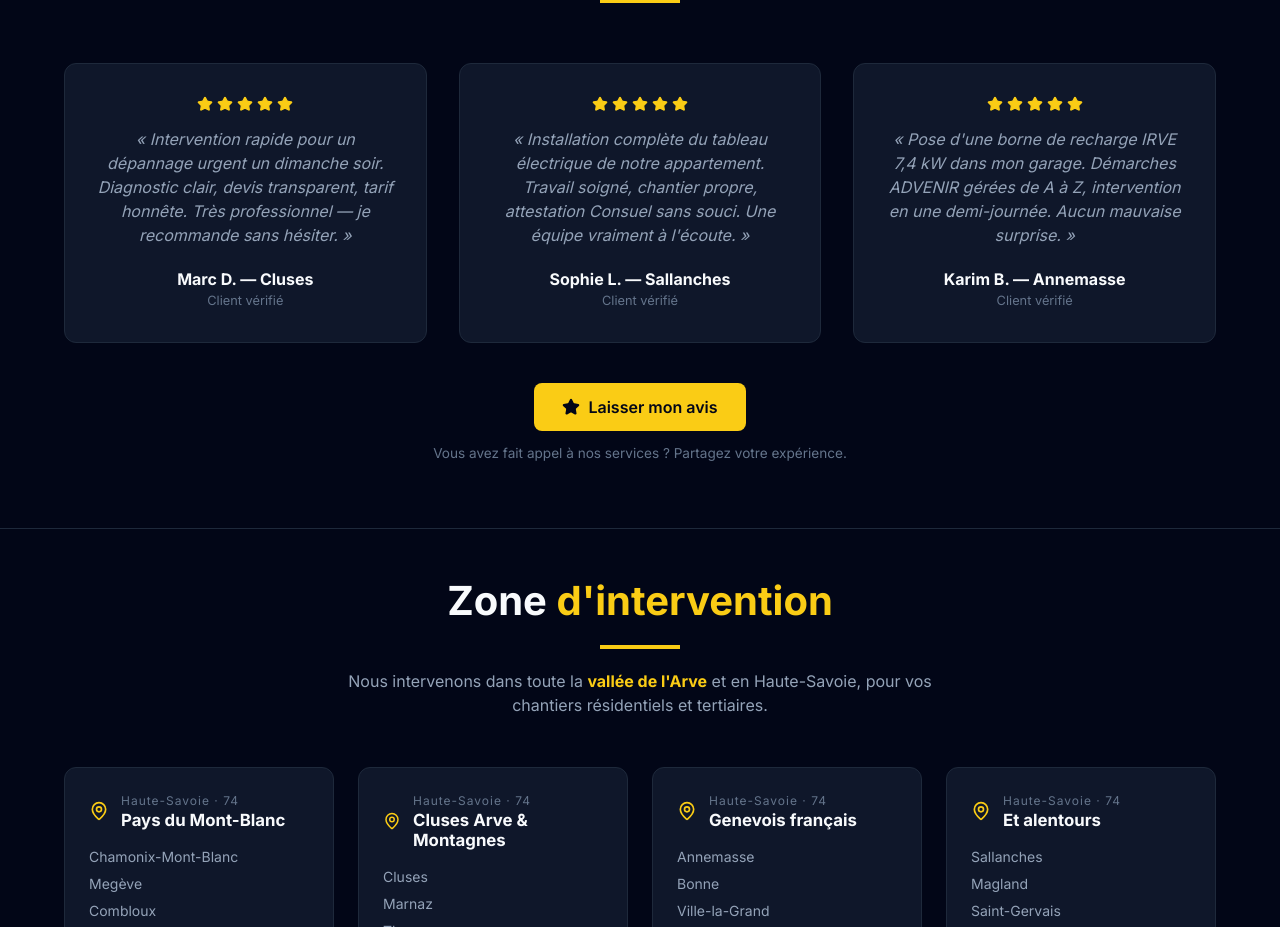
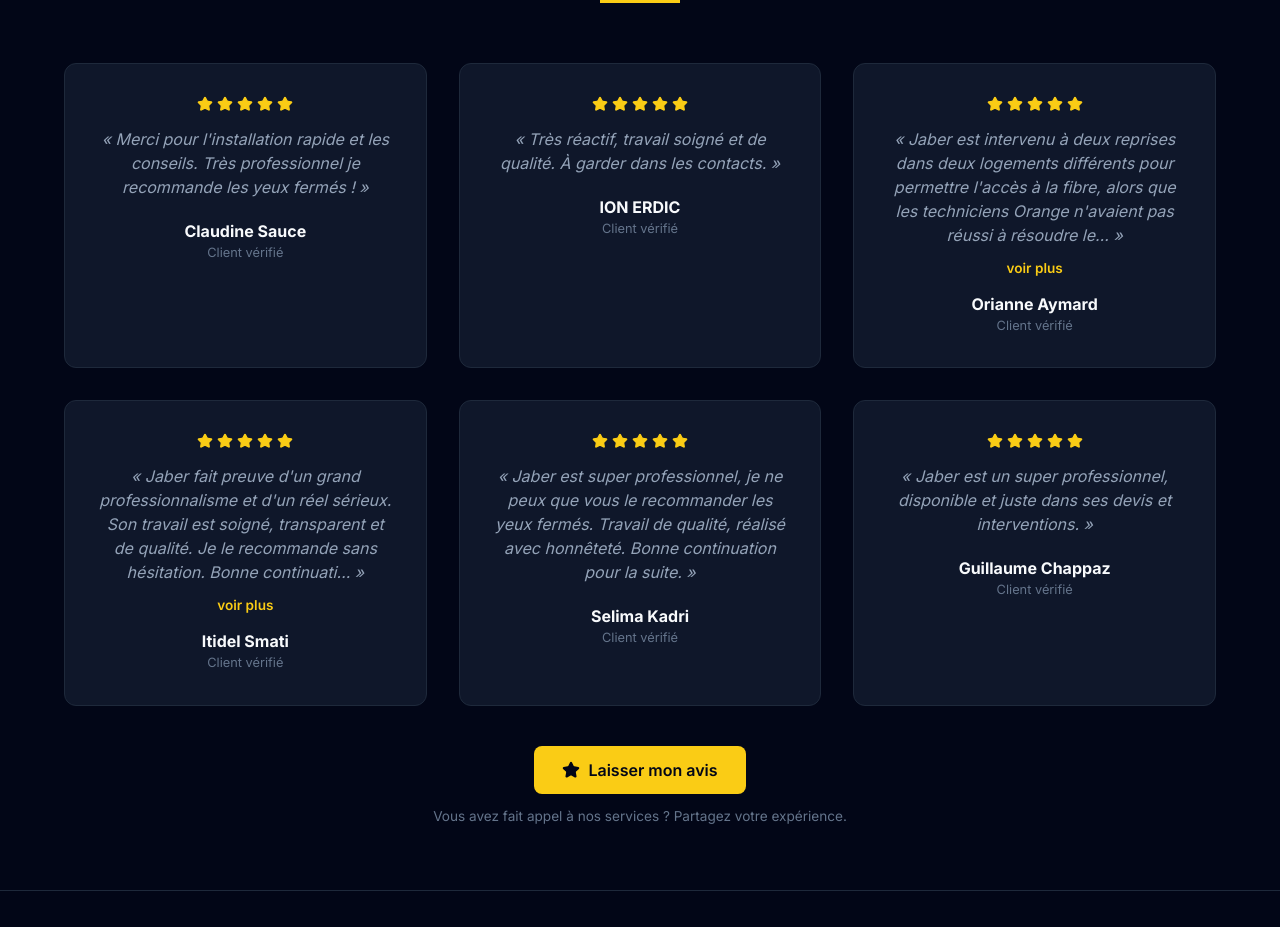
Before and after one commit to wajdizekri/La-symphonie-electrique, a Next.js app: page / in a window 1280 px wide. Shown: the part 4060-4987 px from the top of the page. Built offline with nearby package versions, Linux system fonts and the light colour scheme; no server answers; the database is empty.

Commit message:
feat: avis Google réels par défaut + troncature voir plus/voir moins sur l'accueil

```diff
--- a/src/app/HomeContent.tsx
+++ b/src/app/HomeContent.tsx
@@ -1,5 +1,6 @@
 'use client';
 
+import { useState } from 'react';
 import { motion } from 'framer-motion';
 import { Zap, Wifi, BatteryCharging, Fan, ShieldCheck, Cpu, Star, Phone, MessageSquare, Fence } from 'lucide-react';
 
@@ -20,27 +21,17 @@ import { company } from '@/lib/company';
 
 type Review = { id: number; name: string; rating: number; comment: string };
 
-// Témoignages de démarrage affichés tant qu'il n'y a pas assez de vrais avis approuvés.
-// À remplacer par des avis collectés réellement (via /admin/reviews).
+// Vrais avis Google (fiche LA SYMPHONIE ÉLECTRIQUE, Thyez) — 5/5 chacun.
+// Affichés par défaut ; remplacés par les avis approuvés en base s'il y en a assez.
 const demoReviews: Review[] = [
-  {
-    id: -1,
-    name: 'Marc D. — Cluses',
-    rating: 5,
-    comment: "Intervention rapide pour un dépannage urgent un dimanche soir. Diagnostic clair, devis transparent, tarif honnête. Très professionnel — je recommande sans hésiter.",
-  },
-  {
-    id: -2,
-    name: 'Sophie L. — Sallanches',
-    rating: 5,
-    comment: "Installation complète du tableau électrique de notre appartement. Travail soigné, chantier propre, attestation Consuel sans souci. Une équipe vraiment à l'écoute.",
-  },
-  {
-    id: -3,
-    name: 'Karim B. — Annemasse',
-    rating: 5,
-    comment: "Pose d'une borne de recharge IRVE 7,4 kW dans mon garage. Démarches ADVENIR gérées de A à Z, intervention en une demi-journée. Aucun mauvaise surprise.",
-  },
+  { id: -1, name: 'Claudine Sauce', rating: 5, comment: "Merci pour l'installation rapide et les conseils. Très professionnel je recommande les yeux fermés !" },
+  { id: -2, name: 'ION ERDIC', rating: 5, comment: 'Très réactif, travail soigné et de qualité. À garder dans les contacts.' },
+  { id: -3, name: 'Orianne Aymard', rating: 5, comment: "Jaber est intervenu à deux reprises dans deux logements différents pour permettre l'accès à la fibre, alors que les techniciens Orange n'avaient pas réussi à résoudre le problème. À chaque fois, il a été très efficace et a su trouver des solutions là où d'autres bloquaient. Son travail est soigné, rapide et vraiment professionnel. En plus de ses compétences techniques, Jaber est très sympathique, ponctuel et agréable dans les échanges. Je le recommande vivement !" },
+  { id: -4, name: 'Itidel Smati', rating: 5, comment: "Jaber fait preuve d'un grand professionnalisme et d'un réel sérieux. Son travail est soigné, transparent et de qualité. Je le recommande sans hésitation. Bonne continuation." },
+  { id: -5, name: 'Selima Kadri', rating: 5, comment: 'Jaber est super professionnel, je ne peux que vous le recommander les yeux fermés. Travail de qualité, réalisé avec honnêteté. Bonne continuation pour la suite.' },
+  { id: -6, name: 'Guillaume Chappaz', rating: 5, comment: 'Jaber est un super professionnel, disponible et juste dans ses devis et interventions.' },
+  { id: -7, name: 'Benjamin Lazzari', rating: 5, comment: "Excellente expérience avec La Symphonie Électrique et son dirigeant Jaber. Professionnel, réactif et à l'écoute du client. Le travail est soigné, réalisé dans les délais et avec de très bons conseils tout au long du projet. On sent un vrai savoir-faire et une passion pour le métier. Je recommande vivement cette société pour tous vos travaux électriques." },
+  { id: -8, name: 'michel Angelo', rating: 5, comment: 'Je le recommande vivement, très compétent et toujours disponible.' },
 ];
 
 const services = [
@@ -71,11 +62,12 @@ const services = [
   },
 ];
 
+const REVIEW_LIMIT = 170;
+
 export default function HomeContent({ reviews }: { reviews: Review[] }) {
-  // Si peu de vrais avis, on complète avec les démos jusqu'à 3 cartes.
-  const displayedReviews: Review[] = reviews.length >= 3
-    ? reviews.slice(0, 6)
-    : [...reviews, ...demoReviews].slice(0, 3);
+  const [openReview, setOpenReview] = useState<number | null>(null);
+  // Avis approuvés en base si assez nombreux, sinon les vrais avis Google par défaut.
+  const displayedReviews: Review[] = (reviews.length >= 3 ? reviews : demoReviews).slice(0, 6);
 
   return (
     <main>
@@ -252,7 +244,24 @@ export default function HomeContent({ reviews }: { reviews: Review[] }) {
                     <Star key={s} size={16} fill="var(--accent-gold)" className="text-gold" />
                   ))}
                 </div>
-                <p style={{ fontStyle: 'italic', marginBottom: '20px' }}>&laquo;&nbsp;{review.comment}&nbsp;&raquo;</p>
+                {(() => {
+                  const isLong = review.comment.length > REVIEW_LIMIT;
+                  const isOpen = openReview === i;
+                  const shown = isLong && !isOpen ? review.comment.slice(0, REVIEW_LIMIT).trimEnd() + '…' : review.comment;
+                  return (
+                    <>
+                      <p style={{ fontStyle: 'italic', marginBottom: isLong ? '8px' : '20px' }}>&laquo;&nbsp;{shown}&nbsp;&raquo;</p>
+                      {isLong && (
+                        <button
+                          onClick={() => setOpenReview(isOpen ? null : i)}
+                          style={{ background: 'none', border: 'none', color: 'var(--accent-gold)', cursor: 'pointer', fontSize: '0.85rem', fontWeight: 600, marginBottom: '16px', padding: 0 }}
+                        >
+                          {isOpen ? 'voir moins' : 'voir plus'}
+                        </button>
+                      )}
+                    </>
+                  );
+                })()}
                 <div style={{ fontWeight: 700, color: 'var(--text-primary)' }}>{review.name}</div>
                 <div style={{ fontSize: '0.8rem', color: 'var(--text-muted)' }}>Client vérifié</div>
               </motion.div>
```
